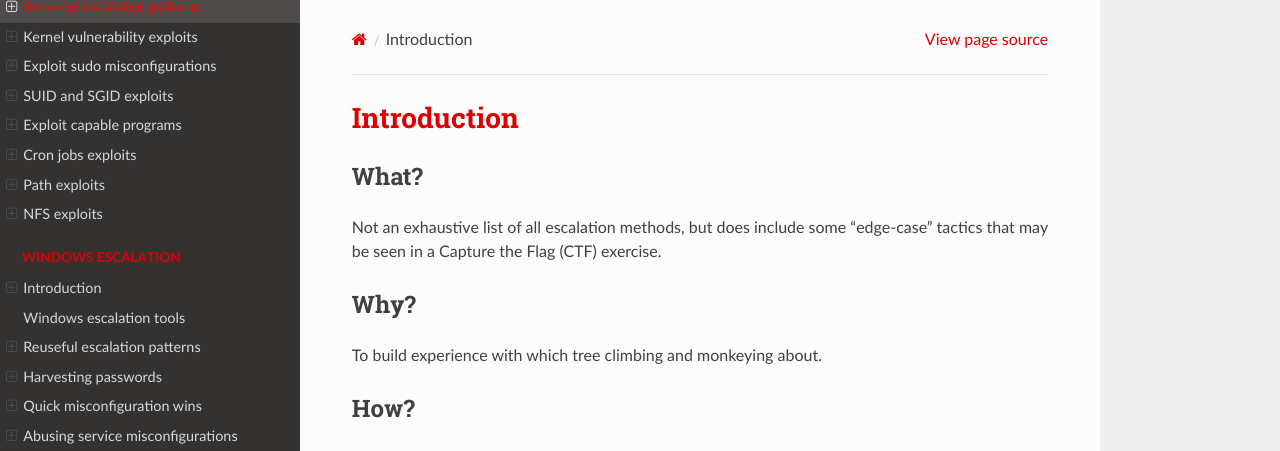
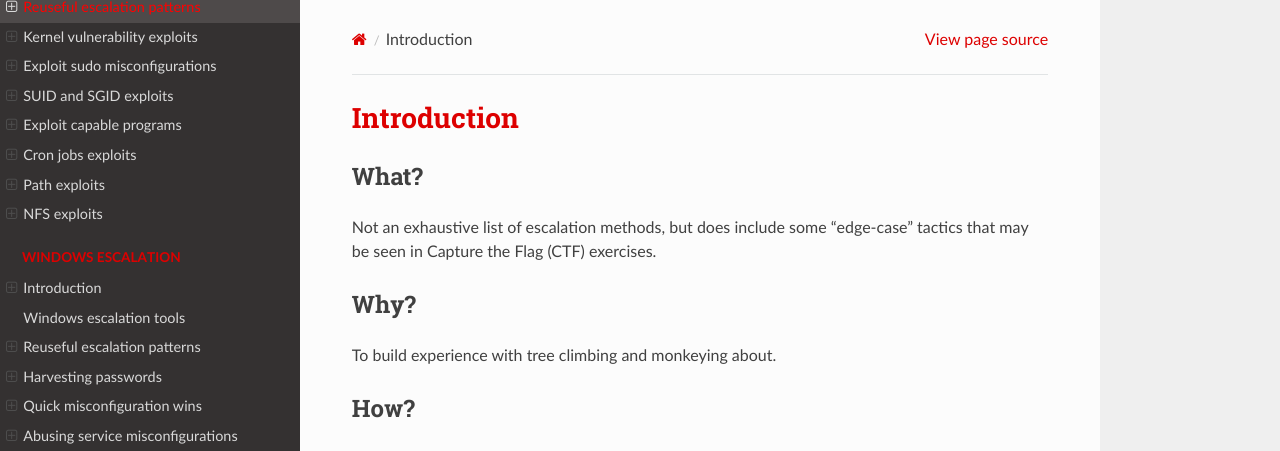
Before and after one commit to tymyrddin/red-escalation, a Sphinx documentation site: the page built from source/docs/thm/README.md, in a window 1280 px wide. Shown: the top 451 px of the page. Built offline with Sphinx 7.4.7 and the Read the Docs theme 2.0.0, drawn with Linux system fonts in a browser that asks for light colours.

Commit message:
Version 0.1

```diff
--- a/source/docs/thm/README.md
+++ b/source/docs/thm/README.md
@@ -2,12 +2,12 @@
 
 ## What?
 
-Not an exhaustive list of all escalation methods, but does include some "edge-case" tactics that may be seen in a
-Capture the Flag (CTF) exercise.
+Not an exhaustive list of escalation methods, but does include some "edge-case" tactics that may be seen in
+Capture the Flag (CTF) exercises.
 
 ## Why?
 
-To build experience with which tree climbing and monkeying about.
+To build experience with tree climbing and monkeying about.
 
 ## How?
 
```
Also changed, not shown: source/docs/thm/alfred.md (+1 -1 lines), source/docs/thm/hackpark.md (+20 -4 lines).
